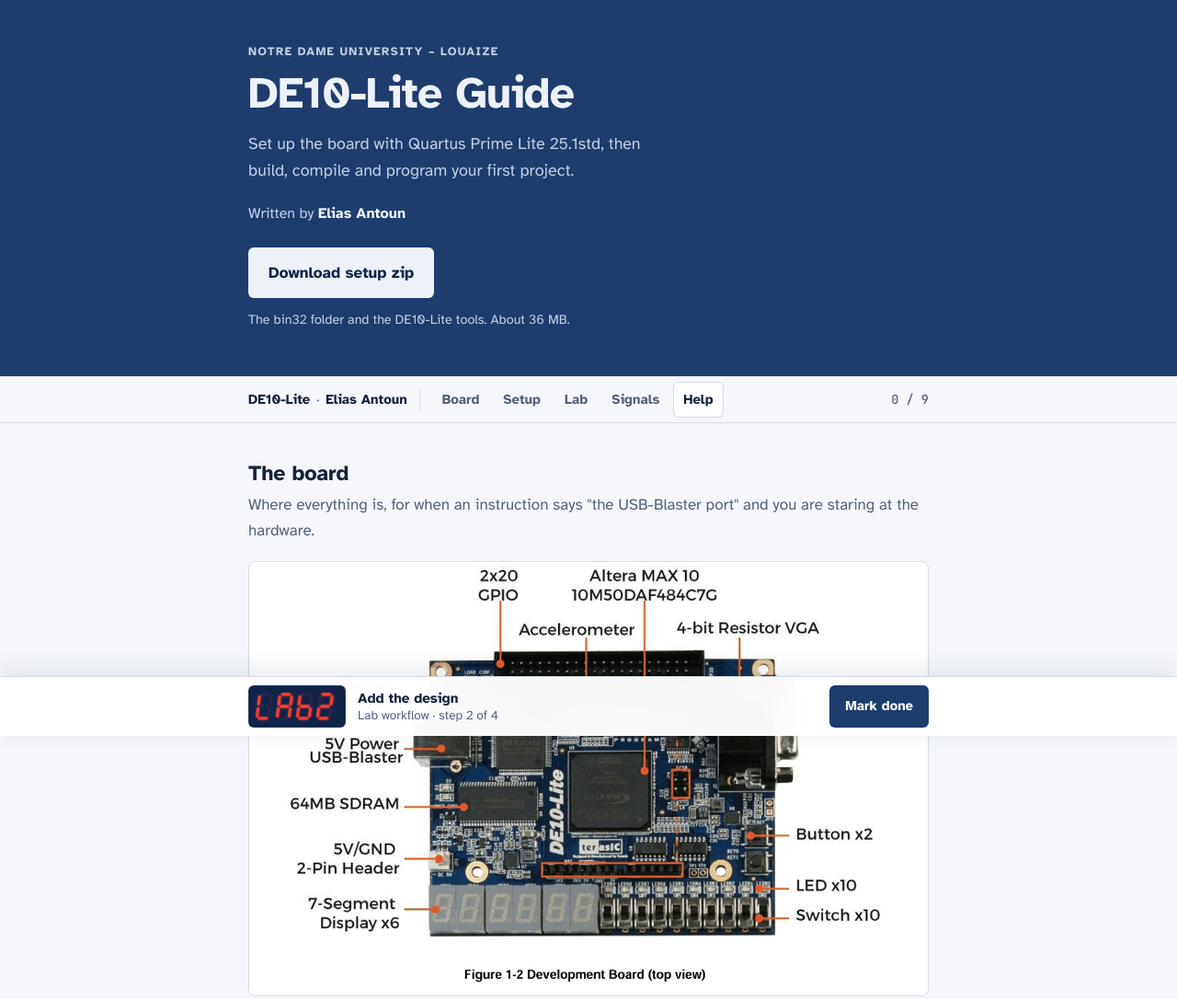
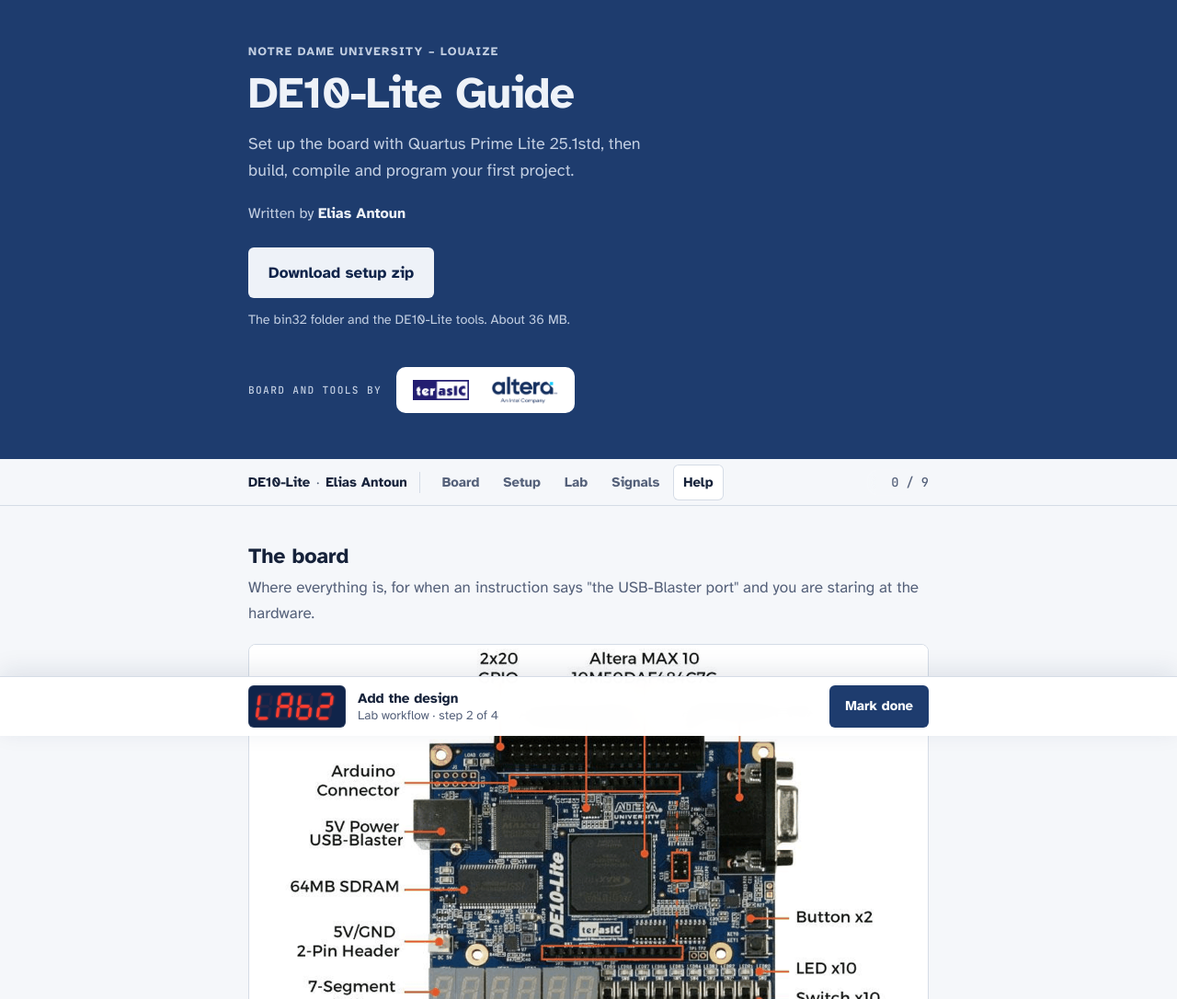
Before and after one commit to elias-antoun/de10-lite-setup, a plain HTML site: page index.html in a window 1280 px wide. Shown: the top 1086 px of the page at 92% size. Drawn offline with Linux system fonts and the light colour scheme.

Commit message:
Credit Terasic and Altera with their marks in the hero
Both logos sit on a small white plate at the foot of the hero, under a
quiet label, rather than in the sticky header where they would ride along
on every screen.

The plate is not decoration. Terasic supplied a solid navy block with no
transparency and Altera a navy wordmark on transparency, so on the navy
hero one would become a dark rectangle and the other would vanish
outright. Putting them on white keeps both marks exactly as issued --
recolouring or knocking out someone else's trademark is not ours to do --
and it renders the same in light and dark, since the hero is navy in both.

Each links to its owner. Assets are 15 KB the pair, lazy-loaded, with
intrinsic dimensions so nothing shifts as they arrive.

```diff
--- a/index.html
+++ b/index.html
@@ -105,6 +105,29 @@
   .sr-only {
     position: absolute; width: 1px; height: 1px; padding: 0; margin: -1px;
     overflow: hidden; clip: rect(0 0 0 0); white-space: nowrap; border: 0;
+  }
+
+  /* ---------- Hero logo plate ---------- */
+  .hero-logos { display: flex; align-items: center; gap: 16px; flex-wrap: wrap; margin-top: 40px; }
+  .hero-logos-label {
+    font: 500 0.7rem/1 "JetBrains Mono", ui-monospace, monospace;
+    letter-spacing: 0.12em; text-transform: uppercase; color: var(--silk-muted);
+  }
+  /* The marks sit on white so their own navy stays legible against the hero and
+     survives dark mode -- recolouring someone else's trademark is not ours to do. */
+  .logo-plate {
+    display: inline-flex; align-items: center; gap: 24px;
+    background: #FFFFFF; border-radius: 10px; padding: 10px 18px;
+  }
+  .logo-plate a { display: block; line-height: 0; opacity: 0.92; transition: opacity 0.15s; }
+  .logo-plate a:hover { opacity: 1; }
+  .logo-plate img { display: block; width: auto; }
+  .logo-terasic { height: 22px; }
+  .logo-altera { height: 30px; }
+  @media (max-width: 460px) {
+    .logo-plate { gap: 18px; padding: 9px 14px; }
+    .logo-terasic { height: 19px; }
+    .logo-altera { height: 26px; }
   }
 
   /* ---------- Sticky sub-nav ---------- */
@@ -398,6 +421,18 @@
            named exactly DE10_Lite_Setup.zip, or change this href. -->
       <a class="download" href="https://github.com/elias-antoun/de10-lite-setup/releases/latest/download/DE10_Lite_Setup.zip">Download setup zip</a>
       <p class="download-note">The bin32 folder and the DE10-Lite tools. About 36&nbsp;MB.</p>
+
+      <div class="hero-logos">
+        <span class="hero-logos-label">Board and tools by</span>
+        <span class="logo-plate">
+          <a href="https://www.terasic.com.tw/" target="_blank" rel="noopener">
+            <img class="logo-terasic" src="img/logo-terasic.png" width="134" height="48" loading="lazy" decoding="async" alt="Terasic">
+          </a>
+          <a href="https://www.altera.com/" target="_blank" rel="noopener">
+            <img class="logo-altera" src="img/logo-altera.png" width="165" height="68" loading="lazy" decoding="async" alt="Altera, an Intel company">
+          </a>
+        </span>
+      </div>
   </div>
 </header>
 
```
Also changed, not shown: img/logo-altera.png (added), img/logo-terasic.png (added).
